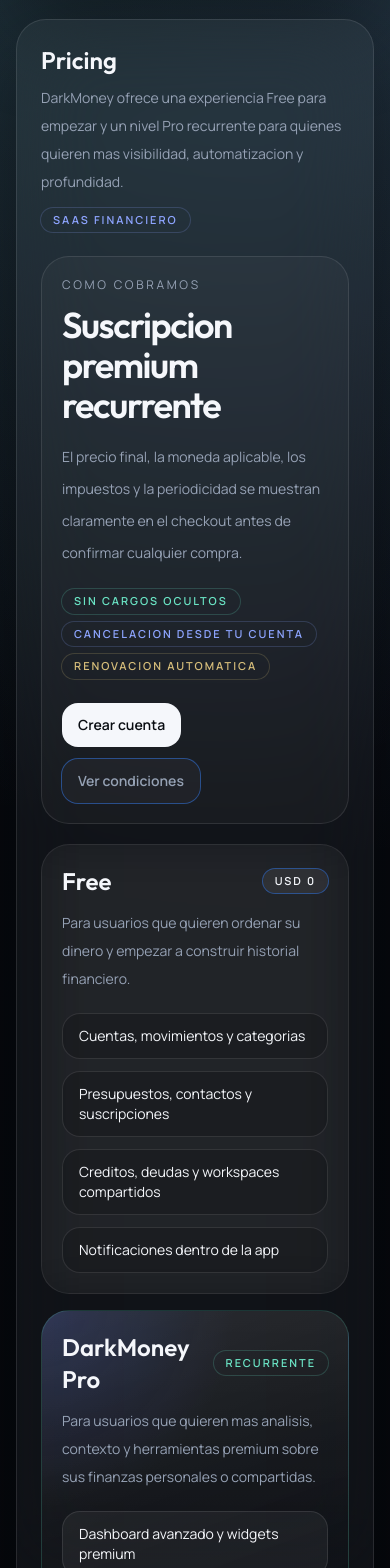
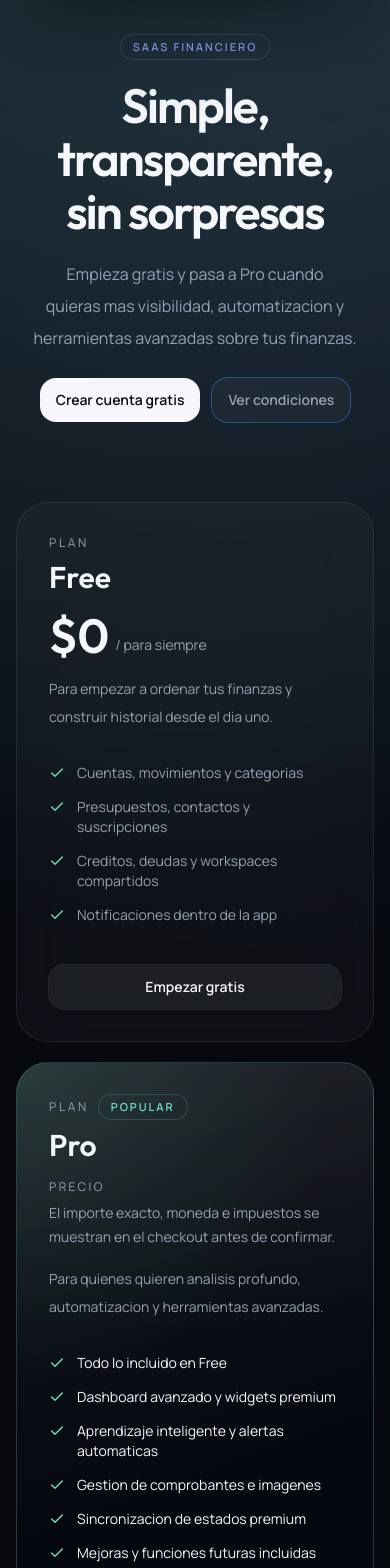
Before and after one commit to JorgeGuerrero26/darkmoney, a React (Vite) app: page /pricing in a window 390 px wide. Shown: the part 432-2000 px from the top of the page. Built offline with nearby package versions, Linux system fonts and the light colour scheme; no server answers.

Commit message:
Fix Diseño y Test Paddle

```diff
--- a/src/modules/public/pages/pricing-page.tsx
+++ b/src/modules/public/pages/pricing-page.tsx
@@ -1,8 +1,8 @@
+import { Check, Clock, Shield, Zap } from "lucide-react";
 import { Link } from "react-router-dom";
 
 import { Button } from "../../../components/ui/button";
 import { StatusBadge } from "../../../components/ui/status-badge";
-import { SurfaceCard } from "../../../components/ui/surface-card";
 import { PUBLIC_CONTACT } from "../../../lib/public-contact";
 
 const freeFeatures = [
@@ -13,134 +13,205 @@
 ];
 
 const proFeatures = [
+  "Todo lo incluido en Free",
   "Dashboard avanzado y widgets premium",
-  "Aprendiendo de ti y alertas inteligentes",
+  "Aprendizaje inteligente y alertas automaticas",
   "Gestion de comprobantes e imagenes",
-  "Sincronizacion de estados premium y mejoras futuras",
+  "Sincronizacion de estados premium",
+  "Mejoras y funciones futuras incluidas",
+];
+
+const faqs = [
+  {
+    q: "¿Puedo cancelar cuando quiera?",
+    a: "Si. Podes cancelar tu suscripcion Pro desde tu cuenta en cualquier momento. Mantenes el acceso hasta el fin del periodo ya pagado.",
+  },
+  {
+    q: "¿Hay cargos ocultos?",
+    a: "No. El checkout muestra claramente el importe exacto, la moneda, los impuestos aplicables y la periodicidad antes de confirmar.",
+  },
+  {
+    q: "¿Que pasa si paso de Pro a Free?",
+    a: "Tu historial y datos se conservan. Perdes acceso a las funciones premium al vencer el periodo pagado, sin perdida de informacion.",
+  },
 ];
 
 export function PricingPage() {
   return (
-    <div className="grid gap-6">
-      <SurfaceCard
-        action={<StatusBadge status="SaaS financiero" tone="info" />}
-        description="DarkMoney ofrece una experiencia Free para empezar y un nivel Pro recurrente para quienes quieren mas visibilidad, automatizacion y profundidad."
-        title="Pricing"
-      >
-        <div className="grid gap-5 xl:grid-cols-[0.95fr_1.05fr]">
-          <div className="rounded-[28px] border border-white/10 bg-white/[0.03] p-5">
-            <p className="text-xs uppercase tracking-[0.22em] text-storm">Como cobramos</p>
-            <h2 className="mt-3 font-display text-4xl font-semibold tracking-[-0.04em] text-ink">
-              Suscripcion premium recurrente
-            </h2>
-            <p className="mt-4 text-sm leading-8 text-storm">
-              El precio final, la moneda aplicable, los impuestos y la periodicidad se
-              muestran claramente en el checkout antes de confirmar cualquier compra.
+    <div className="flex flex-col items-center gap-20 pb-10">
+      {/* Hero */}
+      <section className="flex max-w-2xl flex-col items-center gap-5 pt-4 text-center">
+        <StatusBadge status="SaaS financiero" tone="info" />
+        <h1 className="text-balance font-display text-5xl font-semibold leading-[1.1] tracking-[-0.04em] text-ink sm:text-6xl">
+          Simple, transparente,
+          <br />
+          sin sorpresas
+        </h1>
+        <p className="text-balance max-w-lg text-base leading-8 text-storm">
+          Empieza gratis y pasa a Pro cuando quieras mas visibilidad, automatizacion y
+          herramientas avanzadas sobre tus finanzas.
+        </p>
+        <div className="flex flex-wrap justify-center gap-3 pt-1">
+          <Link to="/auth/register">
+            <Button>Crear cuenta gratis</Button>
+          </Link>
+          <Link to="/terms">
+            <Button variant="ghost">Ver condiciones</Button>
+          </Link>
+        </div>
+      </section>
+
+      {/* Plan cards */}
+      <section className="grid w-full max-w-3xl gap-5 md:grid-cols-2">
+        {/* Free */}
+        <article className="glass-panel-soft flex flex-col rounded-[32px] p-8">
+          <div>
+            <p className="text-xs uppercase tracking-[0.22em] text-storm">Plan</p>
+            <h2 className="mt-2 font-display text-3xl font-semibold text-ink">Free</h2>
+            <div className="mt-4 flex items-end gap-1.5">
+              <span className="font-display text-5xl font-semibold leading-none text-ink">$0</span>
+              <span className="mb-1 text-sm text-storm">/ para siempre</span>
+            </div>
+            <p className="mt-4 text-sm leading-7 text-storm">
+              Para empezar a ordenar tus finanzas y construir historial desde el dia uno.
             </p>
-            <div className="mt-5 flex flex-wrap gap-2">
-              <StatusBadge status="Sin cargos ocultos" tone="success" />
-              <StatusBadge status="Cancelacion desde tu cuenta" tone="info" />
-              <StatusBadge status="Renovacion automatica" tone="warning" />
+          </div>
+
+          <ul className="mt-8 flex flex-col gap-3.5">
+            {freeFeatures.map((feature) => (
+              <li key={feature} className="flex items-start gap-3">
+                <Check className="mt-0.5 h-4 w-4 shrink-0 text-pine" />
+                <span className="text-sm text-storm">{feature}</span>
+              </li>
+            ))}
+          </ul>
+
+          <div className="mt-auto pt-10">
+            <Link className="block" to="/auth/register">
+              <Button className="w-full" variant="secondary">
+                Empezar gratis
+              </Button>
+            </Link>
+          </div>
+        </article>
+
+        {/* Pro */}
+        <article className="relative flex flex-col overflow-hidden rounded-[32px] border border-pine/25 bg-[radial-gradient(circle_at_top_left,rgba(107,228,197,0.13),transparent_45%),linear-gradient(160deg,rgba(255,255,255,0.07),rgba(5,9,16,0.88)_65%)] p-8">
+          <div className="pointer-events-none absolute inset-0 bg-[linear-gradient(180deg,rgba(255,255,255,0.04),transparent_45%)]" />
+          <div className="relative flex flex-1 flex-col">
+            <div>
+              <div className="flex items-center gap-2.5">
+                <p className="text-xs uppercase tracking-[0.22em] text-storm">Plan</p>
+                <StatusBadge status="Popular" tone="success" />
+              </div>
+              <h2 className="mt-2 font-display text-3xl font-semibold text-ink">Pro</h2>
+              <div className="mt-4">
+                <p className="text-xs uppercase tracking-[0.2em] text-storm">Precio</p>
+                <p className="mt-1.5 text-sm leading-6 text-storm">
+                  El importe exacto, moneda e impuestos se muestran en el checkout antes de confirmar.
+                </p>
+              </div>
+              <p className="mt-4 text-sm leading-7 text-storm">
+                Para quienes quieren analisis profundo, automatizacion y herramientas avanzadas.
+              </p>
             </div>
-            <div className="mt-6 flex flex-wrap gap-3">
-              <Link to="/auth/register">
-                <Button>Crear cuenta</Button>
-              </Link>
-              <Link to="/terms">
-                <Button variant="ghost">Ver condiciones</Button>
+
+            <ul className="mt-8 flex flex-col gap-3.5">
+              {proFeatures.map((feature) => (
+                <li key={feature} className="flex items-start gap-3">
+                  <Check className="mt-0.5 h-4 w-4 shrink-0 text-pine" />
+                  <span className="text-sm text-ink">{feature}</span>
+                </li>
+              ))}
+            </ul>
+
+            <div className="mt-auto pt-10">
+              <Link className="block" to="/auth/register">
+                <Button className="w-full">Empezar con Pro</Button>
               </Link>
             </div>
           </div>
+        </article>
+      </section>
 
-          <div className="grid gap-4 md:grid-cols-2">
-            <article className="glass-panel-soft rounded-[28px] p-5">
-              <div className="flex items-center justify-between gap-3">
-                <p className="font-display text-2xl font-semibold text-ink">Free</p>
-                <StatusBadge status="USD 0" tone="neutral" />
-              </div>
-              <p className="mt-3 text-sm leading-7 text-storm">
-                Para usuarios que quieren ordenar su dinero y empezar a construir
-                historial financiero.
+      {/* Trust signals */}
+      <section className="w-full max-w-3xl">
+        <h2 className="mb-6 text-center font-display text-sm font-semibold uppercase tracking-[0.2em] text-storm">
+          Lo que garantizamos
+        </h2>
+        <div className="grid gap-4 sm:grid-cols-3">
+          <div className="glass-panel-soft flex items-start gap-4 rounded-[24px] p-5">
+            <div className="rounded-[14px] bg-pine/10 p-2.5">
+              <Shield className="h-5 w-5 text-pine" />
+            </div>
+            <div>
+              <p className="text-sm font-semibold text-ink">Sin cargos ocultos</p>
+              <p className="mt-1 text-xs leading-5 text-storm">
+                El precio exacto se muestra antes de confirmar.
               </p>
-              <div className="mt-5 grid gap-3">
-                {freeFeatures.map((feature) => (
-                  <div
-                    className="rounded-[18px] border border-white/10 bg-black/15 px-4 py-3 text-sm text-ink"
-                    key={feature}
-                  >
-                    {feature}
-                  </div>
-                ))}
-              </div>
-            </article>
+            </div>
+          </div>
 
-            <article className="relative overflow-hidden rounded-[28px] border border-pine/20 bg-[radial-gradient(circle_at_top_left,rgba(76,109,255,0.18),transparent_32%),linear-gradient(160deg,rgba(255,255,255,0.08),rgba(255,255,255,0.02)_38%,rgba(5,9,16,0.82)_100%)] p-5">
-              <div className="pointer-events-none absolute inset-0 bg-[linear-gradient(180deg,rgba(255,255,255,0.03),transparent_40%)]" />
-              <div className="relative">
-                <div className="flex items-center justify-between gap-3">
-                  <p className="font-display text-2xl font-semibold text-ink">DarkMoney Pro</p>
-                  <StatusBadge status="Recurrente" tone="success" />
-                </div>
-                <p className="mt-3 text-sm leading-7 text-storm">
-                  Para usuarios que quieren mas analisis, contexto y herramientas premium
-                  sobre sus finanzas personales o compartidas.
-                </p>
-                <div className="mt-5 grid gap-3">
-                  {proFeatures.map((feature) => (
-                    <div
-                      className="rounded-[18px] border border-white/10 bg-white/[0.05] px-4 py-3 text-sm text-ink"
-                      key={feature}
-                    >
-                      {feature}
-                    </div>
-                  ))}
-                </div>
-              </div>
-            </article>
+          <div className="glass-panel-soft flex items-start gap-4 rounded-[24px] p-5">
+            <div className="rounded-[14px] bg-ember/10 p-2.5">
+              <Zap className="h-5 w-5 text-ember" />
+            </div>
+            <div>
+              <p className="text-sm font-semibold text-ink">Cancelacion libre</p>
+              <p className="mt-1 text-xs leading-5 text-storm">
+                Cancela cuando quieras desde tu cuenta.
+              </p>
+            </div>
+          </div>
+
+          <div className="glass-panel-soft flex items-start gap-4 rounded-[24px] p-5">
+            <div className="rounded-[14px] bg-gold/10 p-2.5">
+              <Clock className="h-5 w-5 text-gold" />
+            </div>
+            <div>
+              <p className="text-sm font-semibold text-ink">Acceso completo</p>
+              <p className="mt-1 text-xs leading-5 text-storm">
+                Mantenes Pro hasta el fin del periodo pagado.
+              </p>
+            </div>
           </div>
         </div>
-      </SurfaceCard>
+      </section>
 
-      <section className="grid gap-6 xl:grid-cols-3">
-        <SurfaceCard
-          description="Las compras premium crean una suscripcion recurrente. Antes de confirmar se muestra el detalle exacto de cobro."
-          title="Cobros"
-        >
-          <p className="text-sm leading-7 text-storm">
-            El checkout muestra claramente importe, moneda, impuestos, periodicidad y
-            condiciones de renovacion antes de que el usuario autorice el pago.
-          </p>
-        </SurfaceCard>
+      {/* FAQs */}
+      <section className="w-full max-w-2xl">
+        <h2 className="text-balance text-center font-display text-3xl font-semibold tracking-[-0.03em] text-ink">
+          Preguntas frecuentes
+        </h2>
+        <div className="mt-8 flex flex-col gap-4">
+          {faqs.map((faq) => (
+            <div className="glass-panel-soft rounded-[24px] p-6" key={faq.q}>
+              <p className="text-sm font-semibold text-ink">{faq.q}</p>
+              <p className="mt-2 text-sm leading-7 text-storm">{faq.a}</p>
+            </div>
+          ))}
+        </div>
+      </section>
 
-        <SurfaceCard
-          description="El usuario puede cancelar su suscripcion premium desde su cuenta y mantener acceso hasta el final del periodo ya pagado."
-          title="Cancelacion"
-        >
-          <p className="text-sm leading-7 text-storm">
-            La cancelacion detiene futuras renovaciones automaticas, pero no elimina
-            retroactivamente el periodo ya pagado.
-          </p>
-        </SurfaceCard>
-
-        <SurfaceCard
-          description="Para informacion completa revisa nuestras politicas publicas."
-          title="Politicas"
-        >
-          <div className="flex flex-wrap gap-3">
+      {/* Policies */}
+      <section className="glass-panel-soft w-full max-w-3xl rounded-[28px] px-6 py-5">
+        <div className="flex flex-wrap items-center justify-between gap-4">
+          <p className="text-sm text-storm">Mas informacion en nuestras politicas publicas.</p>
+          <div className="flex flex-wrap gap-2">
             <Link to="/terms">
-              <Button variant="ghost">Terms</Button>
+              <Button variant="ghost">Terminos</Button>
             </Link>
             <Link to="/privacy">
-              <Button variant="ghost">Privacy</Button>
+              <Button variant="ghost">Privacidad</Button>
             </Link>
             <Link to="/refunds">
-              <Button variant="ghost">Refunds</Button>
+              <Button variant="ghost">Devoluciones</Button>
             </Link>
             <Link to={PUBLIC_CONTACT.claimsBookPath}>
               <Button variant="ghost">Libro de reclamaciones</Button>
             </Link>
           </div>
-        </SurfaceCard>
+        </div>
       </section>
     </div>
   );
```
Also changed, not shown: src/modules/public/pages/claim-book-page.tsx (+108 -79 lines), src/modules/public/pages/privacy-page.tsx (+50 -33 lines), src/modules/public/pages/refunds-page.tsx (+48 -29 lines), src/modules/public/pages/terms-page.tsx (+51 -35 lines).
